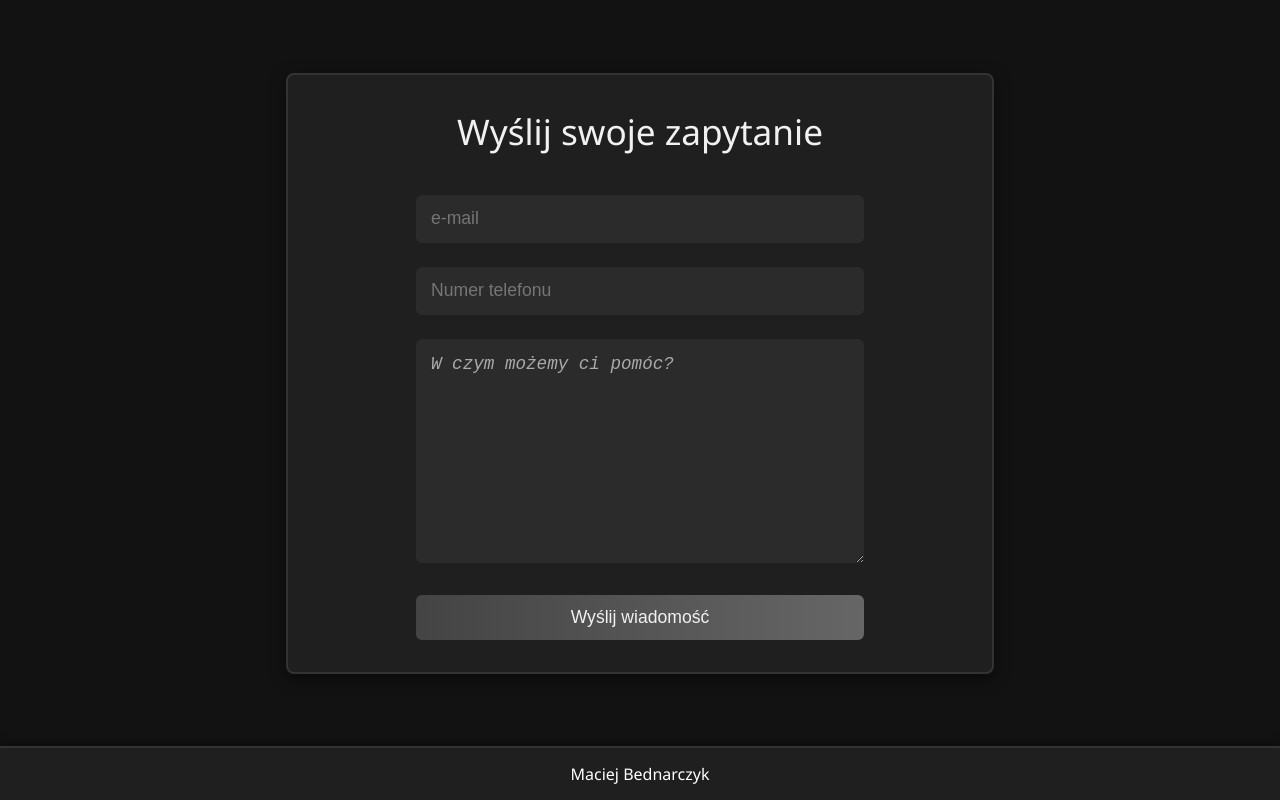
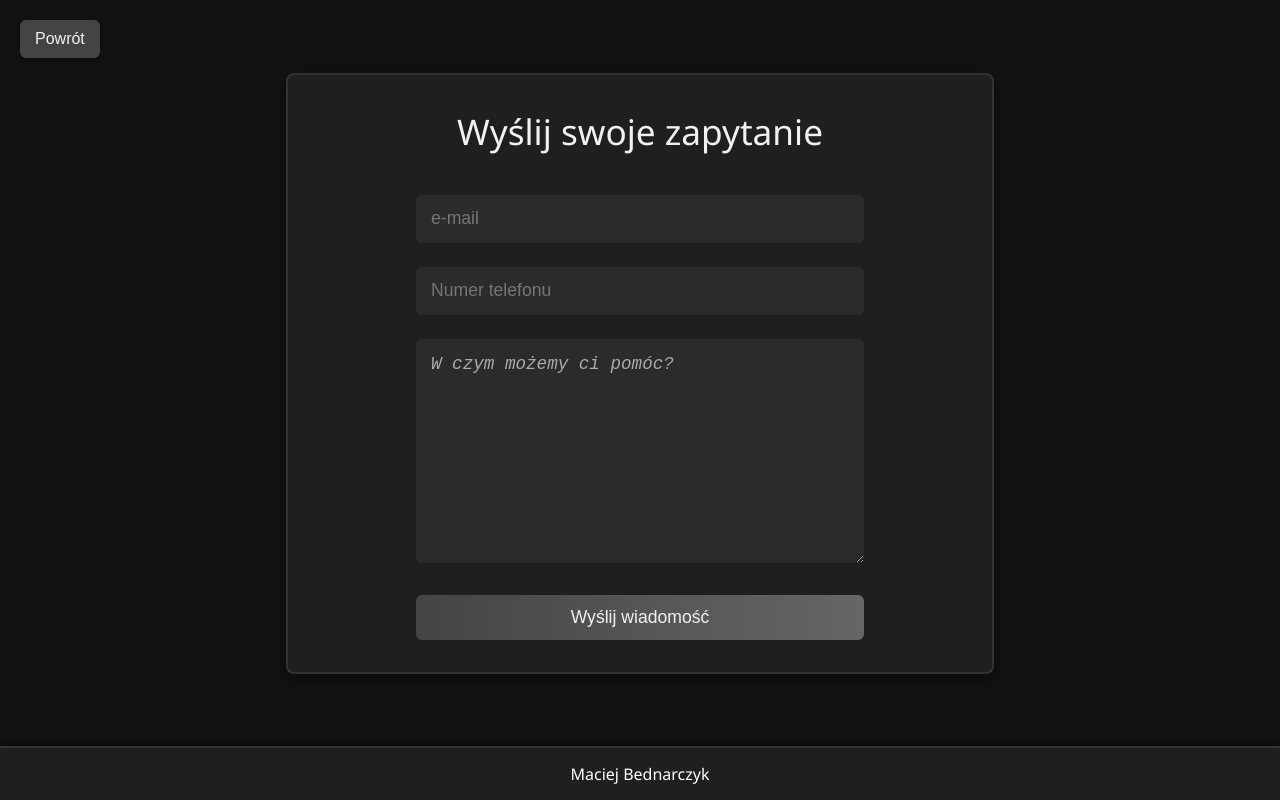
Before and after one commit to mbednarczyk5/Wprowadzenie-do-aplikacji-internetowych, a plain HTML site: page projekt 1/formularz.html in a window 1280 px wide. Drawn offline with Linux system fonts and the light colour scheme.

Commit message:
projekt 1

```diff
--- a/projekt 1/formularz.css
+++ b/projekt 1/formularz.css
@@ -134,3 +134,23 @@ body {
     opacity: 1;
     visibility: visible;
 }
+#powrót {
+    position: fixed;
+    top: 20px;
+    left: 20px;
+    z-index: 100;
+
+    background-color: #444;
+    color: #f1f1f1;
+    border: none;
+    border-radius: 6px;
+    padding: 10px 15px;
+    font-size: 1rem;
+    cursor: pointer;
+    transition: background-color 0.3s ease;
+    box-shadow: 0 2px 5px rgba(0, 0, 0, 0.5);
+}
+
+#powrót:hover {
+    background-color: #666;
+}
--- a/projekt 1/formularz.html
+++ b/projekt 1/formularz.html
@@ -3,13 +3,14 @@
 <head>
     <meta charset="UTF-8">
     <meta name="viewport" content="width=device-width, initial-scale=1.0">
-    <title>Moja Strona</title>
+    <title>Formularz</title>
 </head>
  <link
  rel="stylesheet"
  href="formularz.css"
  />
 <body>
+    <button id="powrót" onclick="window.location.href = 'Filmy.html'">Powrót</button>
     <div id="errorMessage"></div>
     <div class="Form">
         <div id="zapytanie">Wyślij swoje zapytanie</div>
```
